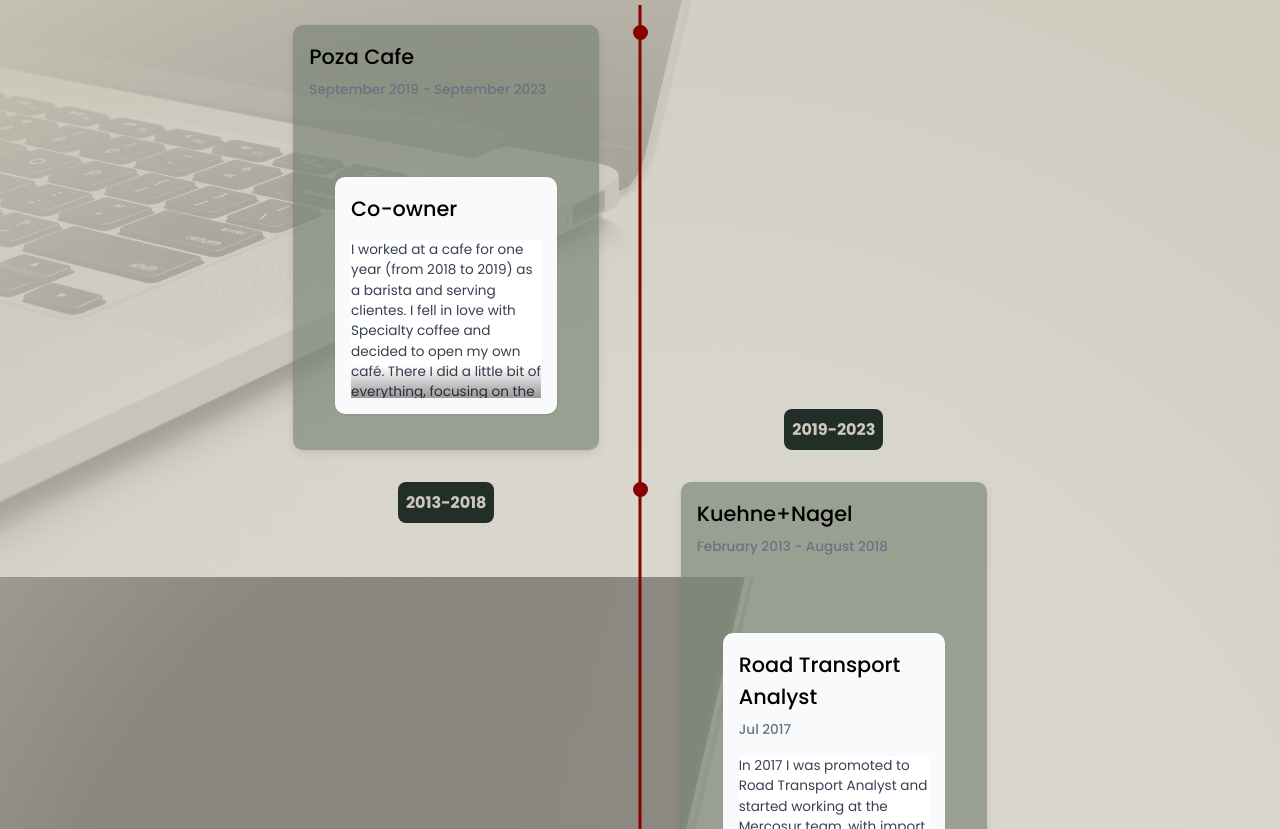
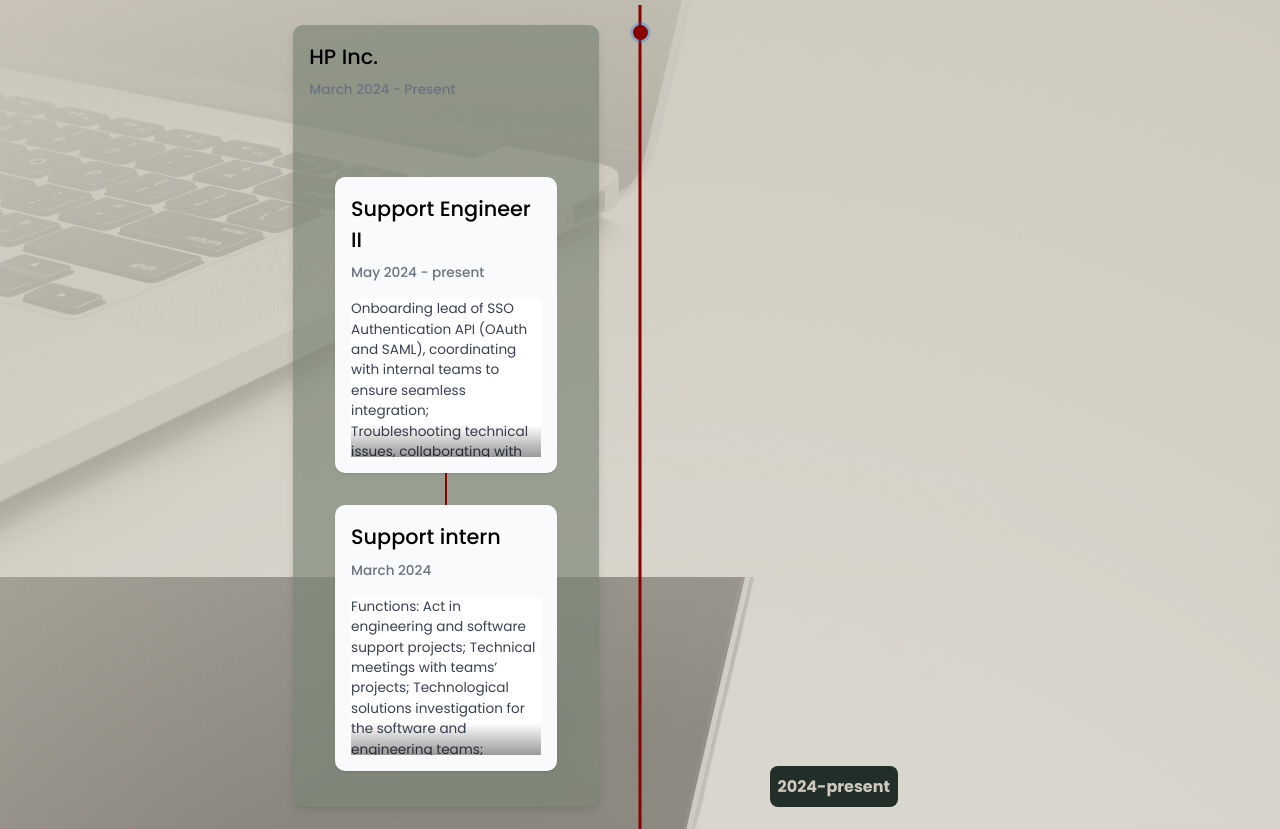
Before and after one commit to julialimp/resume, a React (Create React App) app: page /experiences in a window 1280 px wide. Shown: the part 271-1100 px from the top of the page. Built offline with nearby package versions, Linux system fonts and the light colour scheme.

Commit message:
updated cv

```diff
--- a/public/json/about.json
+++ b/public/json/about.json
@@ -4,6 +4,6 @@
         "title": "About Me",
         "route": "about",
         "image": "images/profile-picture-color.png",
-        "text": "I am a tech lover and a curious person who is always in search of new things to learn. I like to talk to people and understand their needs and help them in the best way possible. I am graduated in International Business and now I am studying System Development and Analysis. I have worked for 5 years in a logistics and transport company in diffrent areas, being able to improve a lot of skills. Afterwards I opened my own café in Porto Alegre, where I worked with Specialty coffee, it was an enriching experience where I could develop my communication skills, problem-solving, time management, etc. I am an active person, for my hobbies I like swimming, going out for a run, reading and I also love travelling. I'm a curious person and I have been studying frontend and backend languages to improve my skills and knowledge in the area. I have already finished some courses and I'm constantly studying to practice and get better and better. I'm looking forward to collaborating on a company that I identify with and be able to grow professionally in this area that I like so much."
+        "text": "I'm a tech enthusiast with a background in international business, and I have a deep passion for problem-solving and continuous learning. After spending five years in logistics and running my own café, I made a career transition into the tech field, where I combine my technical skills with strong communication and customer support abilities.*Currently, I'm a Support Engineer at HP, where I focus on troubleshooting, resolving complex issues, and providing excellent support to our partners. Additionally, I serve as the onboarding lead for HPID, our single sign-on API. In this role, I've gained expertise in troubleshooting, API integrations, and process management, all while collaborating with cross-functional teams to improve customer experiences.*I thrive in dynamic environments, enjoy tackling challenges, and am always eager to learn something new every day."
     }
 }
--- a/src/components/about-me/index.js
+++ b/src/components/about-me/index.js
@@ -1,21 +1,30 @@
-import { useContext, useEffect, useState } from "react"
-import { ThemeContext } from "../../contexts/theme-context"
-import { getInfos } from "../../services/get-infos"
-import { AboutSection, Container, InfoDiv, Title, Text, Img } from "../../styles/about-me-style"
-import { Overlay } from "../../styles/global-style"
+import { useContext, useEffect, useState } from "react";
+import { ThemeContext } from "../../contexts/theme-context";
+import { getInfos } from "../../services/get-infos";
+import {
+  AboutSection,
+  Container,
+  InfoDiv,
+  Title,
+  Text,
+  Img,
+} from "../../styles/about-me-style";
+import { Overlay } from "../../styles/global-style";
 
 const AboutMe = () => {
-    const [info, setInfo] = useState([])
+  const [info, setInfo] = useState([]);
 
-    const { theme } = useContext(ThemeContext)
+  const { theme } = useContext(ThemeContext);
 
   useEffect(() => {
     async function fetchData() {
-            const info = await getInfos('about')
-            setInfo(info.data)
+      const info = await getInfos("about");
+      setInfo(info.data);
     }
-        fetchData()
-    }, [])
+    fetchData();
+  }, []);
+
+  const paragraphs = info.text ? info.text.split("*") : [];
 
   return (
     <AboutSection theme={theme}>
@@ -27,11 +36,15 @@
         </div>
         <InfoDiv theme={theme}>
           <Title>{info.title}</Title>
-                    <Text>{info.text}</Text>
+          <Text>
+            {paragraphs.map((paragraph) => (
+              <p>{paragraph}</p>
+            ))}
+          </Text>
         </InfoDiv>
       </Container>
     </AboutSection>
-    )
-}
+  );
+};
 
-export { AboutMe }
+export { AboutMe };
--- a/src/components/curriculum/index.js
+++ b/src/components/curriculum/index.js
@@ -1,6 +1,6 @@
 import { useContext } from "react"
 import { Document, Page, pdfjs } from "react-pdf"
-import pdfFIle from "../../assets/cv-web-developer.pdf"
+import pdfFIle from "../../assets/support-engineer.pdf"
 import { ThemeContext } from "../../contexts/theme-context"
 import { CVSection, Div } from "../../styles/cv-style"
 
--- a/src/components/my-experiences/data.js
+++ b/src/components/my-experiences/data.js
@@ -1,4 +1,22 @@
 const items = [
+    {
+        title: "2024-present",
+        cardTitle: "HP Inc.",
+        url: "https://www.hp.com",
+        cardSubtitle: "March 2024 - Present",
+        items: [
+            {
+                cardTitle: "Support Engineer II",
+                cardSubtitle: "May 2024 - present",
+                cardDetailedText: "Onboarding lead of SSO Authentication API (OAuth and SAML), coordinating with internal teams to ensure seamless integration; Troubleshooting technical issues, collaborating with product and engineering teams to identify, prioritize, and resolve critical problems, ensuring smooth operation and timely resolution.",
+            },
+            {
+                cardTitle: "Support intern",
+                cardSubtitle: "March 2024",
+                cardDetailedText: "Functions: Act in engineering and software support projects; Technical meetings with teams’ projects; Technological solutions investigation for the software and engineering teams; Management of configuration and tools.",
+            }
+        ]
+    },
     {
         title: "2019-2023",
         cardTitle: "Poza Cafe",
--- a/src/styles/about-me-style.js
+++ b/src/styles/about-me-style.js
@@ -61,10 +61,13 @@
 `
 
 export const Title = styled.h2`
-    padding-bottom: 20px;
+    padding-bottom: 5px;
     text-align: center;
 `
 
 export const Text = styled.p`
-    line-height: 25px;
+    line-height: 28px;
+    p {
+        padding-top: 20px;
+    }
 `
```
Also changed, not shown: 1 other file (tests, documents, lock files or other folders). Lines whose indentation alone changed are shown as unchanged.
